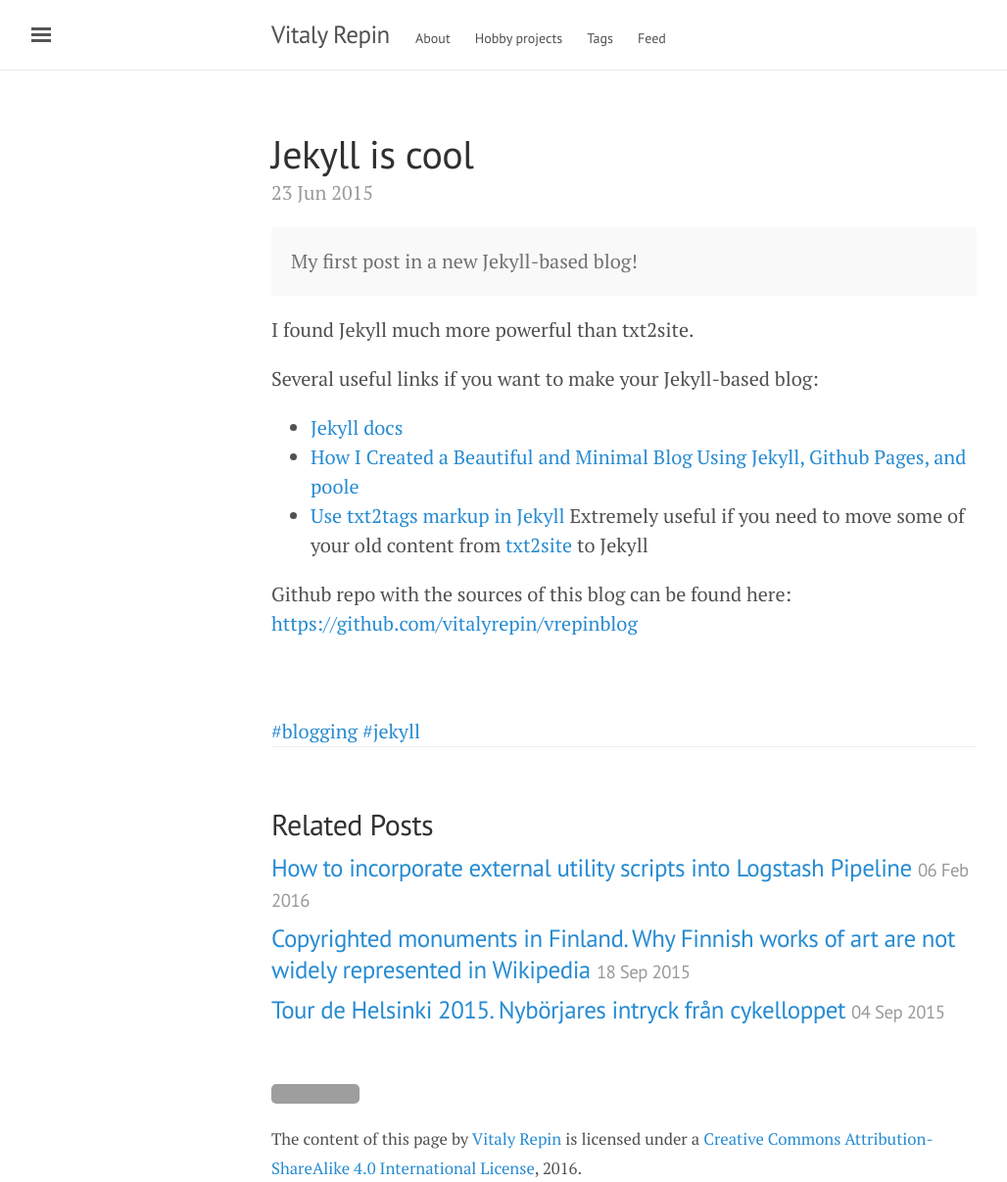
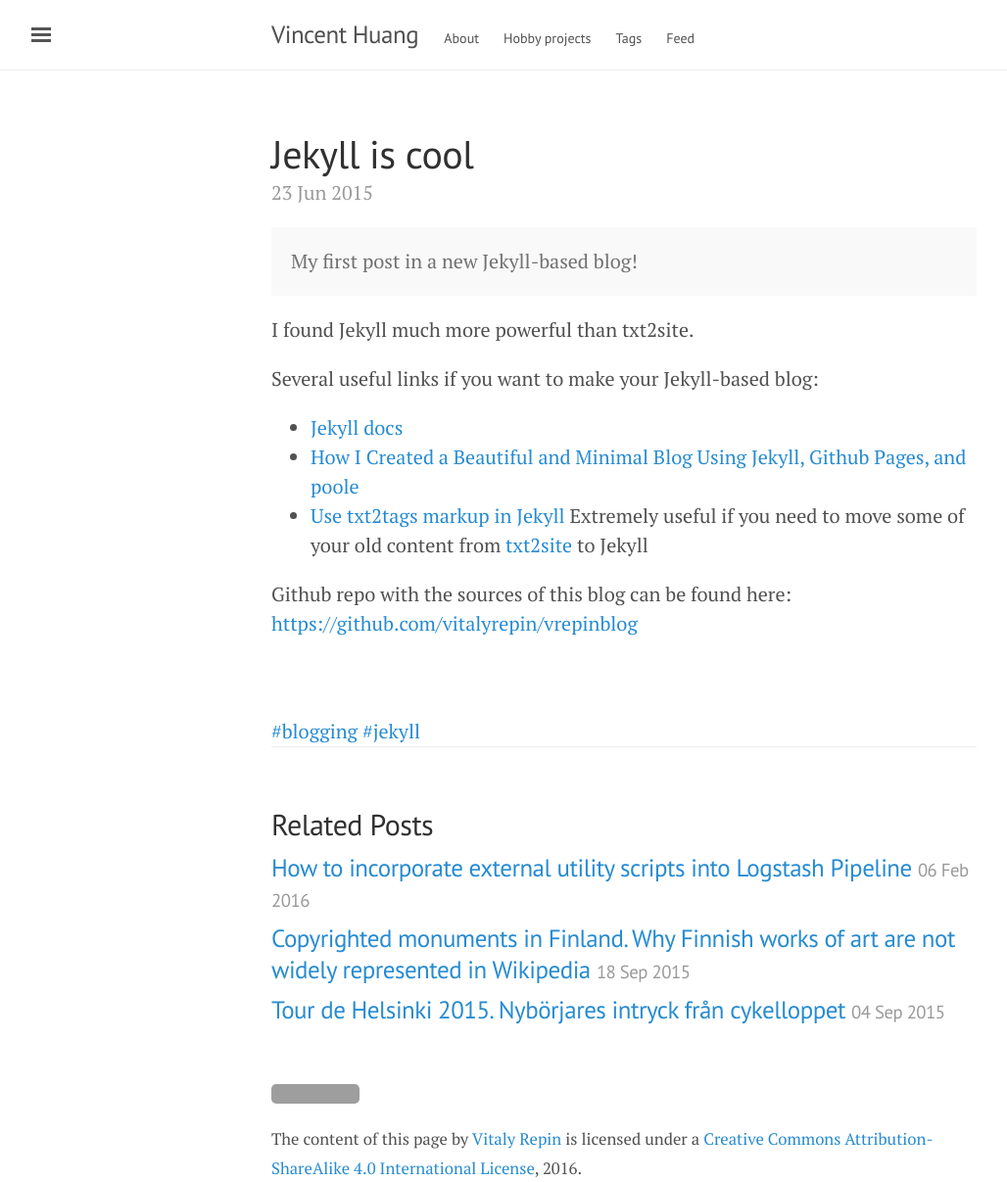
Before and after one commit to jc258/blog, a Jekyll site: the page built from _posts/2015-06-23-Jekyll is cool.md, in a window 1280 px wide. Shown: the whole page at 98% size, without its empty margins (3-1031 px from the left). Built offline with Jekyll 4.4.1, drawn with Linux system fonts in a browser that asks for light colours; Markdown is read by kramdown in place of the engine named in the settings; comment, search, counter and statistics services are not loaded; grey boxes are pictures that could not be loaded.

Commit message:
change dns

```diff
--- a/_config.yml
+++ b/_config.yml
@@ -36,11 +36,11 @@ exclude: ["transfer.sh", README.md]
 #fb_appid:           337414769782635
 
 # Setup
-title:               Vitaly Repin
+title:               Vincent Huang
 tagline:             Sapere aude!
-url:                 "http://vrepin.org"
+url:                 "http://www.vincenthuang.com"
 paginate:            4
-baseurl:             "/vr"
+baseurl:             "/vc"
 
 # Assets
 #
@@ -51,14 +51,14 @@ sass:
 
 # About/contact
 author:
-  name:              Vitaly Repin
-  url:               https://twitter.com/vitalyrepin
-  email:             vitaly_repin@fsfe.org
+  name:              Vincent Huang
+  url:               https://twitter.com/balaixianren
+  email:             balaixianren@sina.com
 
 # Custom vars
 version:             1.0.0
 github:
-  repo:              https://github.com/vitalyrepin/vrepinblog
+  repo:              https://github.com/jc258/blog
 
 # Google sitemap generation
 gems:
@@ -75,10 +75,10 @@ kramdown:
   auto_ids: true
 
 pages_list:
-  About: '/vr/about/'
-  Hobby projects: '/vr/hobbies/'
-  Tags: '/vr/tags/'
-  Feed: '/vr/atom.xml'
+  About: '/vc/about/'
+  Hobby projects: '/vc/hobbies/'
+  Tags: '/vc/tags/'
+  Feed: '/vc/atom.xml'
 
 picture:
   source: "assets/imgs/_fullsize"
--- a/_includes/sidebar.html
+++ b/_includes/sidebar.html
@@ -43,7 +43,7 @@
 
   <div class="sidebar-item">
     <p>
-<a rel="license" href="http://creativecommons.org/licenses/by-sa/4.0/"><img alt="Creative Commons License" style="border-width:0" src="https://i.creativecommons.org/l/by-sa/4.0/80x15.png" /></a><span xmlns:dct="http://purl.org/dc/terms/" property="dct:title">The content of this site </span> by <a xmlns:cc="http://creativecommons.org/ns#" href="http://vrepin.org/blog" property="cc:attributionName" rel="cc:attributionURL">Vitaly Repin</a> is licensed under a <a rel="license" href="http://creativecommons.org/licenses/by-sa/4.0/">Creative Commons Attribution-ShareAlike 4.0 International License</a>,
+<a rel="license" href="http://creativecommons.org/licenses/by-sa/4.0/"><img alt="Creative Commons License" style="border-width:0" src="https://i.creativecommons.org/l/by-sa/4.0/80x15.png" /></a><span xmlns:dct="http://purl.org/dc/terms/" property="dct:title">The content of this site </span> by <a xmlns:cc="http://creativecommons.org/ns#" href="http://vincenthuang.cn/blog" property="cc:attributionName" rel="cc:attributionURL">Vitaly Repin</a> is licensed under a <a rel="license" href="http://creativecommons.org/licenses/by-sa/4.0/">Creative Commons Attribution-ShareAlike 4.0 International License</a>,
 	  <time datetime="{{ site.time | date_to_xmlschema }}">{{ site.time | date: '%Y' }}</time>.
     </p>
   </div>
```
